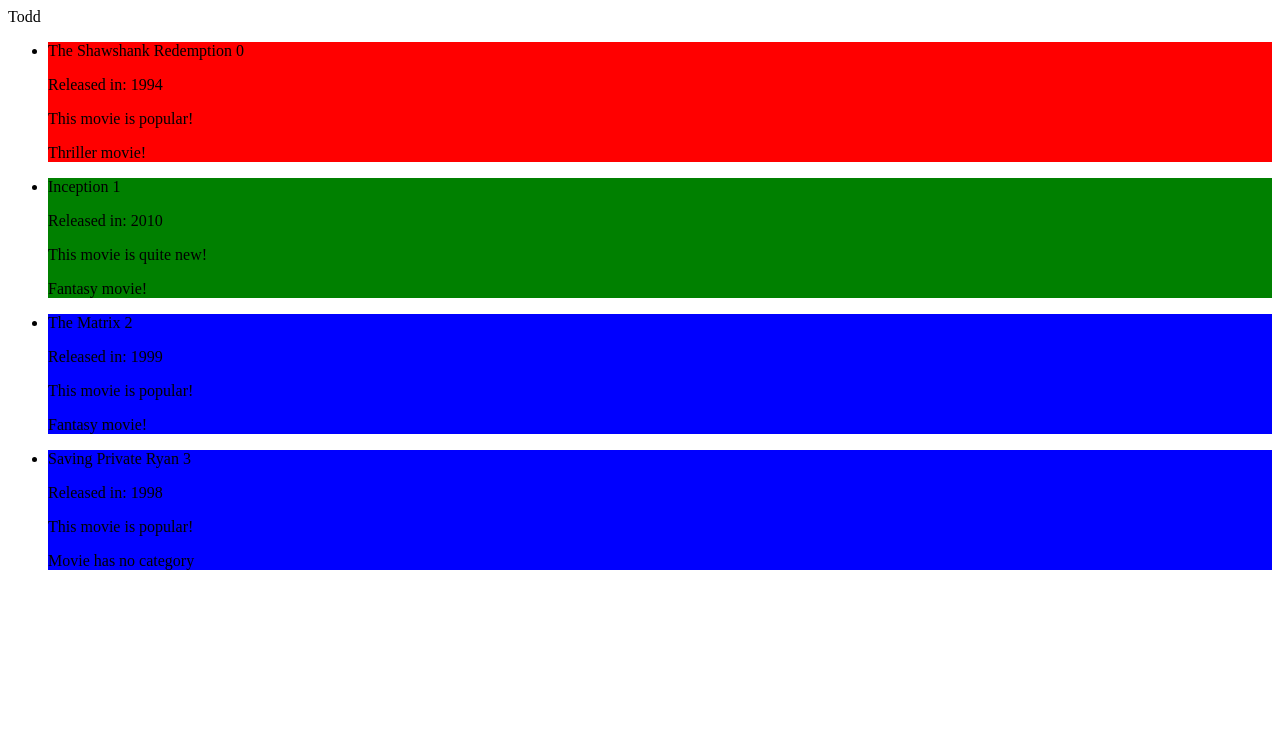
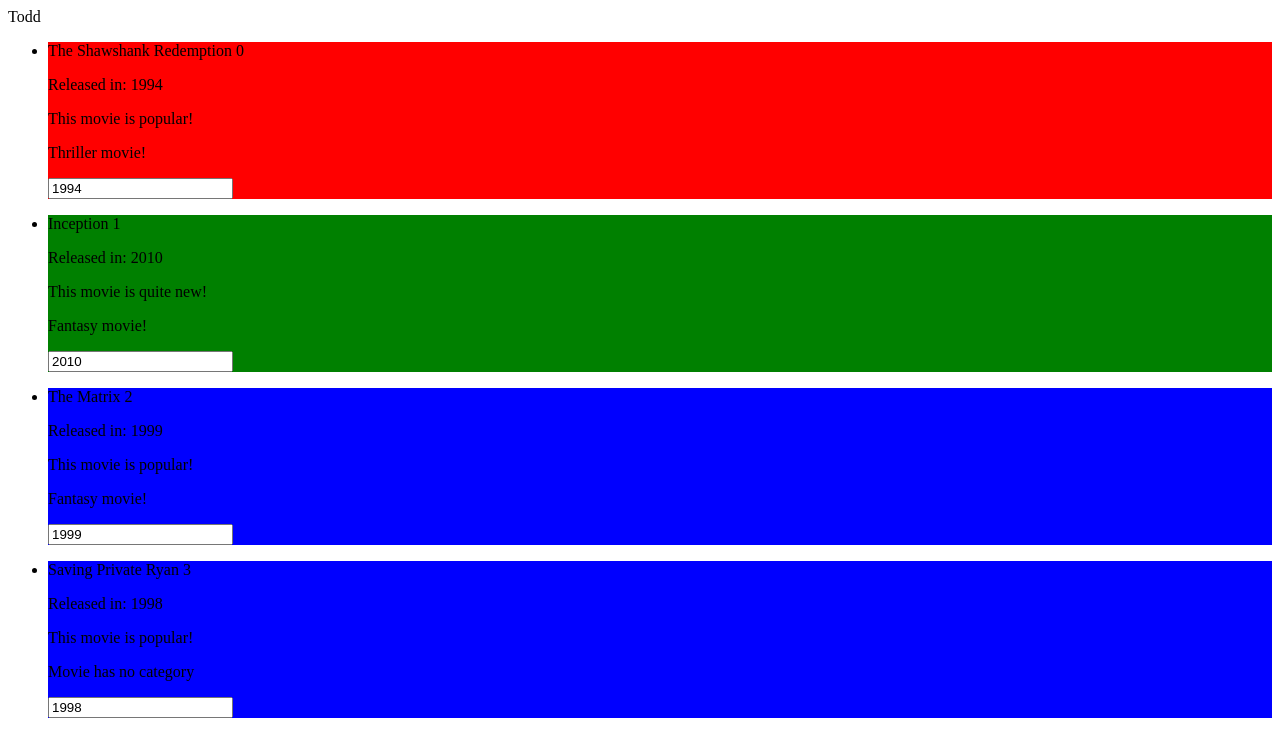
Before and after one commit to alyamkin/angularJS-basic, a plain HTML site: page index.html in a window 1280 px wide. Drawn offline with nearby package versions, Linux system fonts and the light colour scheme.

Commit message:
Add ng-model

```diff
--- a/index.html
+++ b/index.html
@@ -36,6 +36,7 @@
             <p ng-switch-when="fantasy">Fantasy movie!</p>
             <p ng-switch-when="action">Action movie!</p>
             <p ng-switch-default>Movie has no category</p>
+            <input type="text" ng-model="movie.year" />
           </div>
         </li>
       </ul>
```
